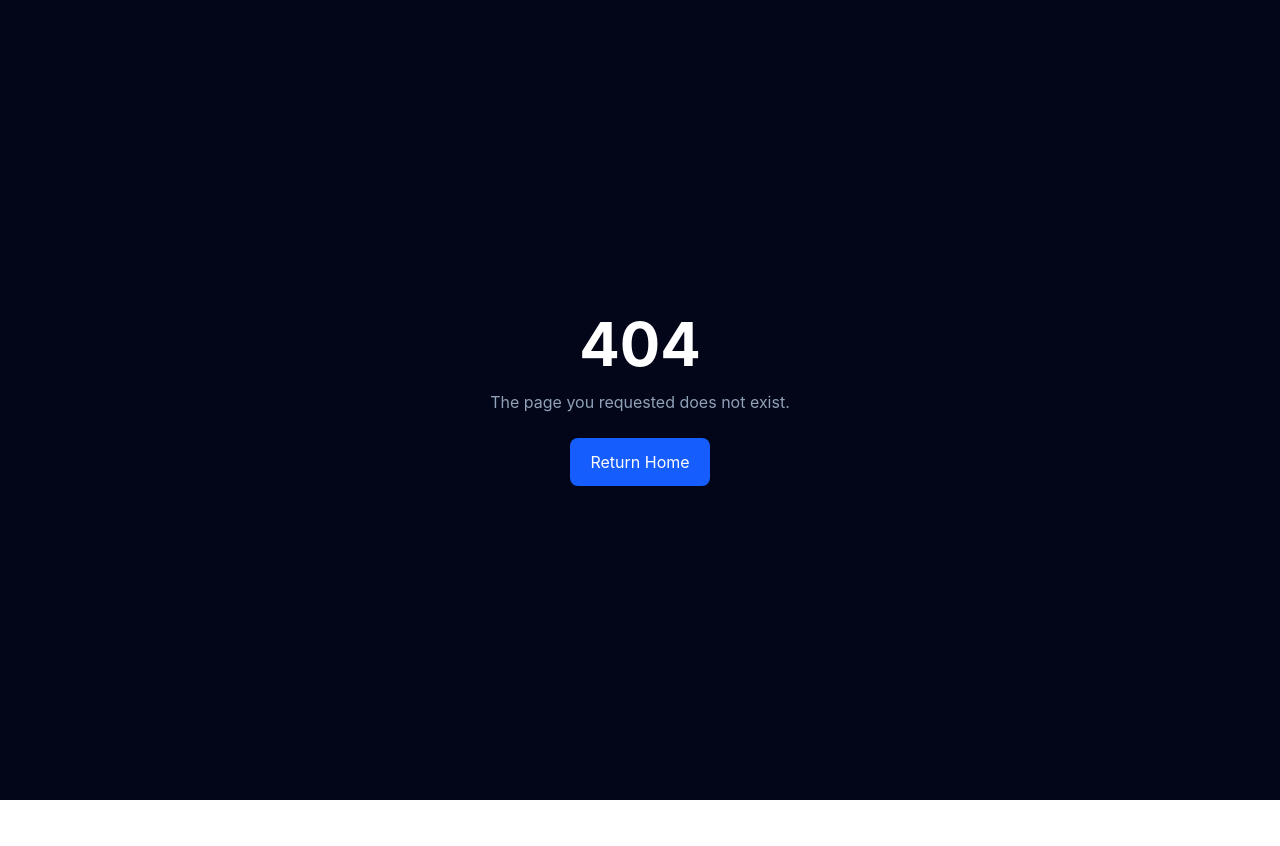
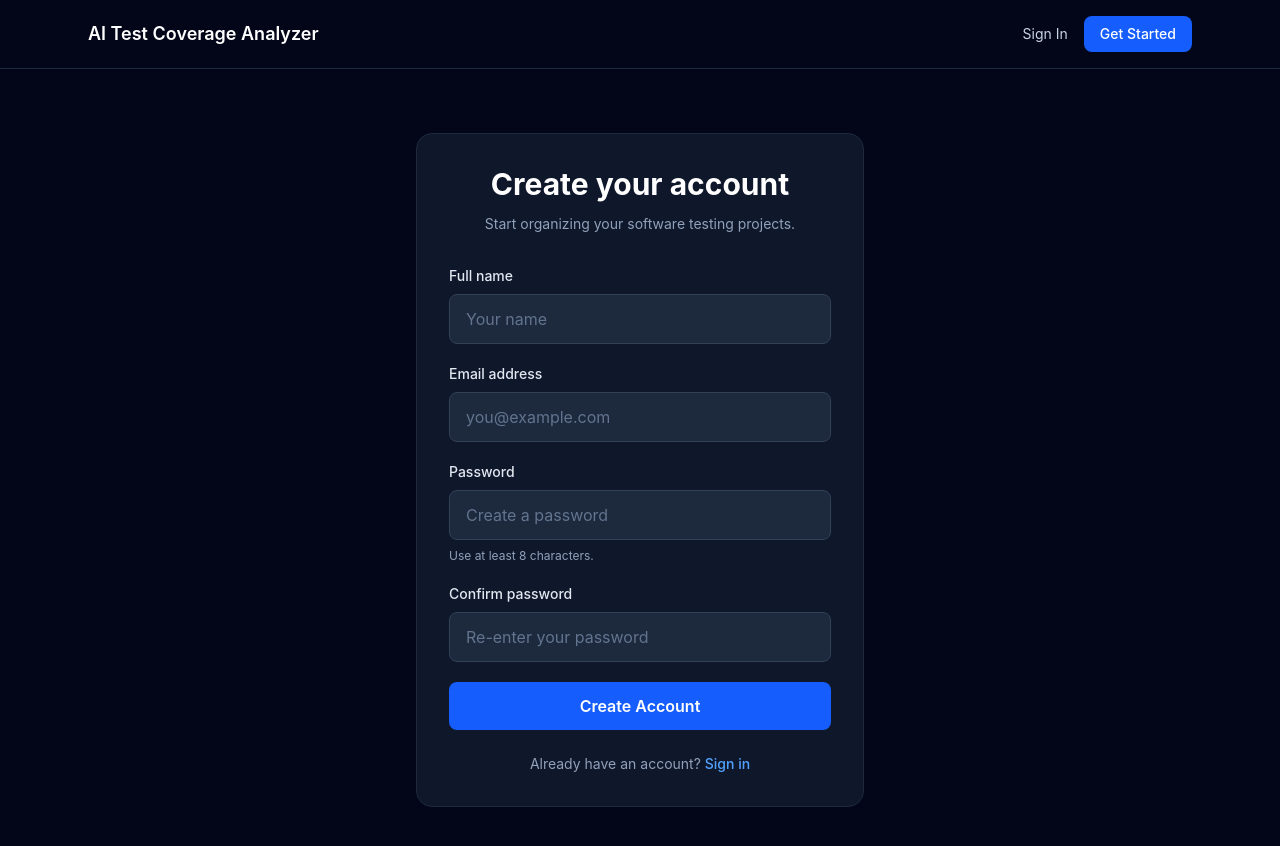
Before and after one commit to divineconnect135/ai-test-coverage-analyzer, a React (Vite) app in the folder apps/web/: page /register in a window 1280 px wide. Before the commit this address had no page. Shown: the top 846 px of the page. Before the commit the page ends 800 px from the top, so only its background shows below. Built offline with nearby package versions, Linux system fonts and the light colour scheme.

Commit message:
feat: add login and registration forms with validation

```diff
--- a/apps/web/src/App.tsx
+++ b/apps/web/src/App.tsx
@@ -4,6 +4,8 @@ import PublicLayout from './components/layout/PublicLayout'
 import AppLayout from './components/layout/AppLayout'
 
 import Landing from './pages/Landing'
+import Login from './pages/Login'
+import Register from './pages/Register'
 import Dashboard from './pages/Dashboard'
 import NotFound from './pages/NotFound'
 
@@ -12,6 +14,8 @@ export default function App() {
     <Routes>
       <Route element={<PublicLayout />}>
         <Route path="/" element={<Landing />} />
+        <Route path="/login" element={<Login />} />
+        <Route path="/register" element={<Register />} />
       </Route>
 
       <Route element={<AppLayout />}>
--- a/apps/web/src/components/layout/PublicLayout.tsx
+++ b/apps/web/src/components/layout/PublicLayout.tsx
@@ -4,14 +4,21 @@ export default function PublicLayout() {
   return (
     <div className="min-h-screen bg-slate-950 text-white">
       <header className="border-b border-slate-800">
-        <div className="mx-auto flex max-w-6xl items-center justify-between px-6 py-4">
+        <div className="mx-auto flex max-w-6xl flex-wrap items-center justify-between gap-4 px-6 py-4">
           <Link to="/" className="text-lg font-semibold text-white">
             AI Test Coverage Analyzer
           </Link>
 
-          <nav aria-label="Public navigation">
-            <Link to="/dashboard" className="text-sm text-slate-300 transition hover:text-white">
-              Dashboard Preview
+          <nav aria-label="Public navigation" className="flex items-center gap-4">
+            <Link to="/login" className="text-sm text-slate-300 hover:text-white">
+              Sign In
+            </Link>
+
+            <Link
+              to="/register"
+              className="rounded-lg bg-blue-600 px-4 py-2 text-sm font-medium text-white transition hover:bg-blue-700"
+            >
+              Get Started
             </Link>
           </nav>
         </div>
--- /dev/null
+++ b/apps/web/src/components/ui/FormField.tsx
@@ -0,0 +1,47 @@
+import type { ComponentProps } from 'react'
+
+type FormFieldProps = ComponentProps<'input'> & {
+  id: string
+  label: string
+  error?: string
+  hint?: string
+}
+
+export default function FormField({
+  id,
+  label,
+  error,
+  hint,
+  className = '',
+  ...props
+}: FormFieldProps) {
+  const descriptionId = error ? `${id}-error` : hint ? `${id}-hint` : undefined
+
+  return (
+    <div>
+      <label htmlFor={id} className="mb-2 block text-sm font-medium text-slate-200">
+        {label}
+      </label>
+
+      <input
+        {...props}
+        id={id}
+        aria-invalid={error ? true : undefined}
+        aria-describedby={descriptionId}
+        className={`w-full rounded-lg border border-slate-700 bg-slate-800 px-4 py-3 text-white placeholder:text-slate-500 focus-visible:border-blue-500 focus-visible:outline-none focus-visible:ring-2 focus-visible:ring-blue-500/30 aria-invalid:border-red-500 ${className}`}
+      />
+
+      {error && (
+        <p id={`${id}-error`} className="mt-2 text-sm text-red-400">
+          {error}
+        </p>
+      )}
+
+      {!error && hint && (
+        <p id={`${id}-hint`} className="mt-2 text-xs text-slate-400">
+          {hint}
+        </p>
+      )}
+    </div>
+  )
+}
--- /dev/null
+++ b/apps/web/src/pages/Login.tsx
@@ -0,0 +1,74 @@
+import { useState } from 'react'
+import type { FormEvent } from 'react'
+import { Link } from 'react-router'
+import FormField from '../components/ui/FormField'
+
+export default function Login() {
+  const [notice, setNotice] = useState('')
+
+  function handleSubmit(event: FormEvent<HTMLFormElement>) {
+    event.preventDefault()
+
+    // Authentication will be implemented in Phase 5.
+    setNotice('Login is not connected yet. Authentication will be added in Phase 5.')
+  }
+
+  return (
+    <main className="flex min-h-[calc(100vh-73px)] items-center justify-center px-6 py-16">
+      <div className="w-full max-w-md">
+        <div className="rounded-2xl border border-slate-800 bg-slate-900 p-8">
+          <h1 className="text-center text-3xl font-bold text-white">Welcome back</h1>
+
+          <p className="mt-3 text-center text-sm text-slate-400">
+            Sign in to access your testing projects.
+          </p>
+
+          <form onSubmit={handleSubmit} className="mt-8 space-y-5">
+            <FormField
+              id="login-email"
+              name="email"
+              type="email"
+              label="Email address"
+              placeholder="you@example.com"
+              autoComplete="email"
+              required
+            />
+
+            <FormField
+              id="login-password"
+              name="password"
+              type="password"
+              label="Password"
+              placeholder="Enter your password"
+              autoComplete="current-password"
+              required
+            />
+
+            <button
+              type="submit"
+              className="w-full rounded-lg bg-blue-600 px-4 py-3 font-semibold text-white transition hover:bg-blue-700 focus-visible:outline-2 focus-visible:outline-offset-2 focus-visible:outline-blue-400"
+            >
+              Sign In
+            </button>
+          </form>
+
+          {notice && (
+            <p
+              role="status"
+              className="mt-5 rounded-lg border border-blue-500/30 bg-blue-500/10 p-3 text-sm text-blue-300"
+            >
+              {notice}
+            </p>
+          )}
+
+          <p className="mt-6 text-center text-sm text-slate-400">
+            Don't have an account?{' '}
+            <Link to="/register" className="font-medium text-blue-400 hover:underline">
+              Create an account
+            </Link>
+          </p>
+        </div>
+      </div>
+    </main>
+  )
+}
--- /dev/null
+++ b/apps/web/src/pages/Register.tsx
@@ -0,0 +1,122 @@
+import { useState } from 'react'
+import type { FormEvent } from 'react'
+import { Link } from 'react-router'
+import FormField from '../components/ui/FormField'
+
+export default function Register() {
+  const [password, setPassword] = useState('')
+  const [confirmPassword, setConfirmPassword] = useState('')
+  const [passwordError, setPasswordError] = useState('')
+  const [notice, setNotice] = useState('')
+
+  function handleSubmit(event: FormEvent<HTMLFormElement>) {
+    event.preventDefault()
+    setNotice('')
+
+    if (password !== confirmPassword) {
+      setPasswordError('Passwords do not match.')
+      return
+    }
+
+    setPasswordError('')
+
+    // Registration will be implemented in Phase 5.
+    setNotice('Registration is not connected yet. Account creation will be added in Phase 5.')
+  }
+
+  return (
+    <main className="flex min-h-[calc(100vh-73px)] items-center justify-center px-6 py-16">
+      <div className="w-full max-w-md">
+        <div className="rounded-2xl border border-slate-800 bg-slate-900 p-8">
+          <h1 className="text-center text-3xl font-bold text-white">Create your account</h1>
+
+          <p className="mt-3 text-center text-sm text-slate-400">
+            Start organizing your software testing projects.
+          </p>
+
+          <form onSubmit={handleSubmit} className="mt-8 space-y-5">
+            <FormField
+              id="register-name"
+              name="name"
+              type="text"
+              label="Full name"
+              placeholder="Your name"
+              autoComplete="name"
+              minLength={2}
+              maxLength={80}
+              required
+            />
+
+            <FormField
+              id="register-email"
+              name="email"
+              type="email"
+              label="Email address"
+              placeholder="you@example.com"
+              autoComplete="email"
+              required
+            />
+
+            <FormField
+              id="register-password"
+              name="password"
+              type="password"
+              label="Password"
+              placeholder="Create a password"
+              autoComplete="new-password"
+              minLength={8}
+              hint="Use at least 8 characters."
+              value={password}
+              onChange={(event) => {
+                setPassword(event.target.value)
+                setPasswordError('')
+                setNotice('')
+              }}
+              required
+            />
+
+            <FormField
+              id="register-confirm-password"
+              name="confirmPassword"
+              type="password"
+              label="Confirm password"
+              placeholder="Re-enter your password"
+              autoComplete="new-password"
+              value={confirmPassword}
+              error={passwordError}
+              onChange={(event) => {
+                setConfirmPassword(event.target.value)
+                setPasswordError('')
+                setNotice('')
+              }}
+              required
+            />
+
+            <button
+              type="submit"
+              className="w-full rounded-lg bg-blue-600 px-4 py-3 font-semibold text-white transition hover:bg-blue-700 focus-visible:outline-2 focus-visible:outline-offset-2 focus-visible:outline-blue-400"
+            >
+              Create Account
+            </button>
+          </form>
+
+          {notice && (
+            <p
+              role="status"
+              className="mt-5 rounded-lg border border-blue-500/30 bg-blue-500/10 p-3 text-sm text-blue-300"
+            >
+              {notice}
+            </p>
+          )}
+
+          <p className="mt-6 text-center text-sm text-slate-400">
+            Already have an account?{' '}
+            <Link to="/login" className="font-medium text-blue-400 hover:underline">
+              Sign in
+            </Link>
+          </p>
+        </div>
+      </div>
+    </main>
+  )
+}
```
